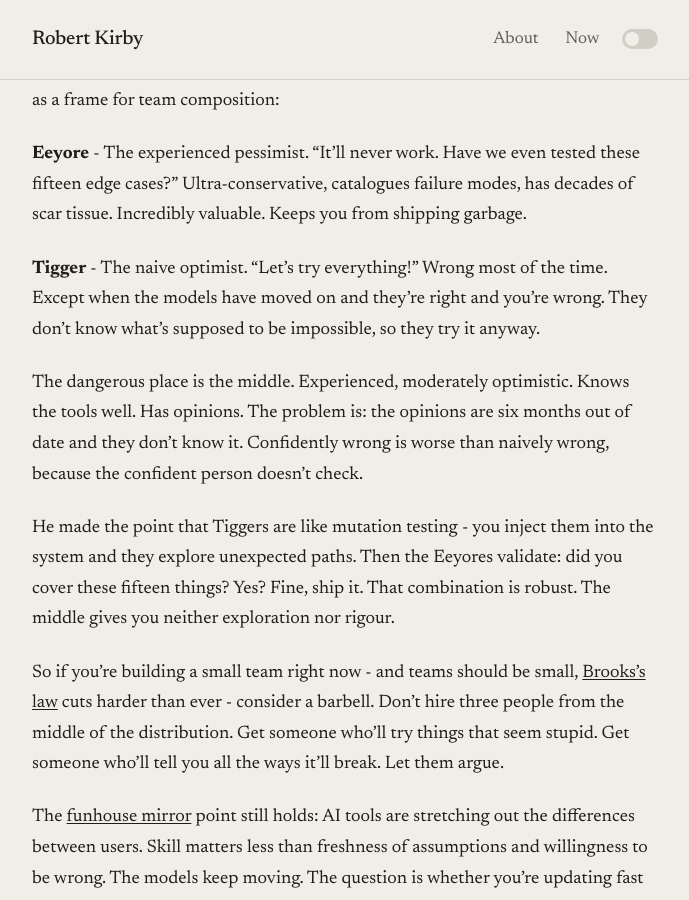
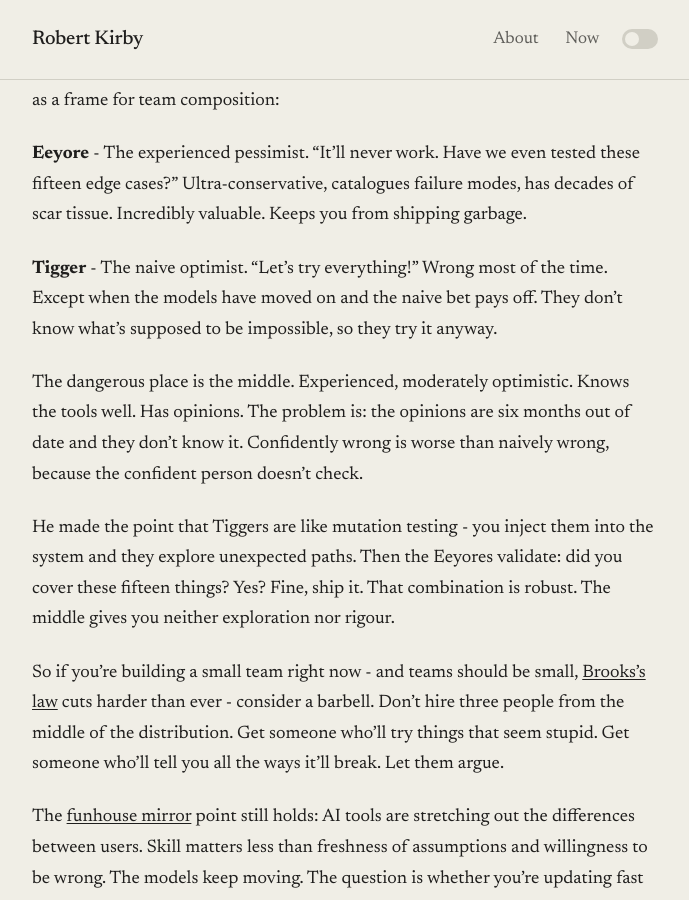
Before and after one commit to rob137/rob137.github.io, a Jekyll site: the page built from _posts/2026-02-18-is-ought.md, in a window 1280 px wide and 900 px high, scrolled down 848 px. Shown: the whole window, without its empty margins (295-984 px from the left). Built offline with Jekyll 4.4.1, drawn with Linux system fonts in a browser that asks for light colours.

Commit message:
Fix ambiguous attribution in Tigger description

```diff
--- a/_posts/2026-02-18-is-ought.md
+++ b/_posts/2026-02-18-is-ought.md
@@ -18,7 +18,7 @@
 
 **Eeyore** - The experienced pessimist. "It'll never work. Have we even tested these fifteen edge cases?" Ultra-conservative, catalogues failure modes, has decades of scar tissue. Incredibly valuable. Keeps you from shipping garbage.
 
-**Tigger** - The naive optimist. "Let's try everything!" Wrong most of the time. Except when the models have moved on and they're right and you're wrong. They don't know what's supposed to be impossible, so they try it anyway.
+**Tigger** - The naive optimist. "Let's try everything!" Wrong most of the time. Except when the models have moved on and the naive bet pays off. They don't know what's supposed to be impossible, so they try it anyway.
 
 The dangerous place is the middle. Experienced, moderately optimistic. Knows the tools well. Has opinions. The problem is: the opinions are six months out of date and they don't know it. Confidently wrong is worse than naively wrong, because the confident person doesn't check.
 
```
